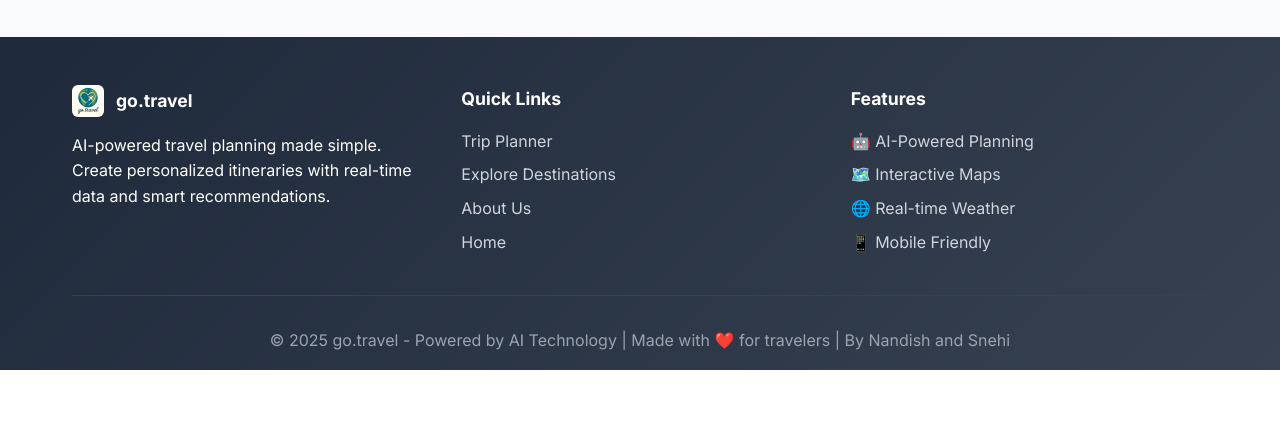
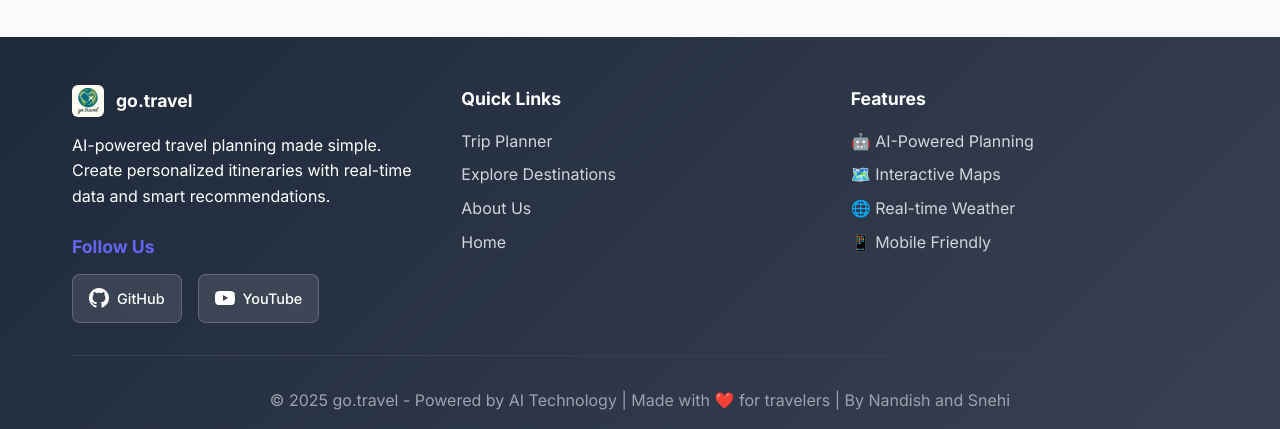
Before and after one commit to GoTravelCac/go.travel, a Flask app: page /about in a window 1280 px wide. Shown: the part 3900-4329 px from the top of the page. Before the commit the page ends 4270 px from the top, so only its background shows below. Run offline with Flask 3, Linux system fonts and the light colour scheme; some libraries are stand-ins or nearby versions.

Commit message:
Add YouTube and GitHub social media buttons to footer
- Added social media buttons section in footer with proper styling
- GitHub button links to repository: https://github.com/GoTravelCac/go.travel
- YouTube button links to channel: https://www.youtube.com/@gotravelcac
- Enhanced footer with hover effects and brand colors
- Responsive design with smooth animations
- SVG icons for GitHub and YouTube with proper accessibility

```diff
--- a/templates/base.html
+++ b/templates/base.html
@@ -329,6 +329,46 @@
             color: #9ca3af;
         }
 
+        /* Social Media Buttons */
+        .social-btn {
+            display: inline-flex;
+            align-items: center;
+            gap: 0.5rem;
+            padding: 0.75rem 1rem;
+            background: rgba(255, 255, 255, 0.1);
+            color: var(--white);
+            text-decoration: none;
+            border-radius: 8px;
+            font-size: 0.9rem;
+            font-weight: 500;
+            transition: all 0.3s ease;
+            border: 1px solid rgba(255, 255, 255, 0.2);
+        }
+
+        .social-btn:hover {
+            transform: translateY(-2px);
+            box-shadow: 0 4px 12px rgba(0, 0, 0, 0.3);
+            color: var(--white);
+        }
+
+        .github-btn:hover {
+            background: #333;
+            border-color: #333;
+        }
+
+        .youtube-btn:hover {
+            background: #ff0000;
+            border-color: #ff0000;
+        }
+
+        .social-btn svg {
+            transition: transform 0.2s ease;
+        }
+
+        .social-btn:hover svg {
+            transform: scale(1.1);
+        }
+
         /* Responsive */
         @media (max-width: 768px) {
             .nav-menu {
@@ -397,6 +437,25 @@
                         <h4 style="margin: 0;">go.travel</h4>
                     </div>
                     <p>AI-powered travel planning made simple. Create personalized itineraries with real-time data and smart recommendations.</p>
+
+                    <!-- Social Media Buttons -->
+                    <div class="social-buttons" style="margin-top: 1.5rem;">
+                        <h4 style="margin-bottom: 0.75rem; color: var(--primary-color);">Follow Us</h4>
+                        <div style="display: flex; gap: 1rem;">
+                            <a href="https://github.com/GoTravelCac/go.travel" target="_blank" rel="noopener noreferrer" class="social-btn github-btn" title="Visit our GitHub Repository">
+                                <svg width="20" height="20" viewBox="0 0 24 24" fill="currentColor">
+                                    <path d="M12 0c-6.626 0-12 5.373-12 12 0 5.302 3.438 9.8 8.207 11.387.599.111.793-.261.793-.577v-2.234c-3.338.726-4.033-1.416-4.033-1.416-.546-1.387-1.333-1.756-1.333-1.756-1.089-.745.083-.729.083-.729 1.205.084 1.839 1.237 1.839 1.237 1.07 1.834 2.807 1.304 3.492.997.107-.775.418-1.305.762-1.604-2.665-.305-5.467-1.334-5.467-5.931 0-1.311.469-2.381 1.236-3.221-.124-.303-.535-1.524.117-3.176 0 0 1.008-.322 3.301 1.23.957-.266 1.983-.399 3.003-.404 1.02.005 2.047.138 3.006.404 2.291-1.552 3.297-1.23 3.297-1.23.653 1.653.242 2.874.118 3.176.77.84 1.235 1.911 1.235 3.221 0 4.609-2.807 5.624-5.479 5.921.43.372.823 1.102.823 2.222v3.293c0 .319.192.694.801.576 4.765-1.589 8.199-6.086 8.199-11.386 0-6.627-5.373-12-12-12z"/>
+                                </svg>
+                                <span>GitHub</span>
+                            </a>
+                            <a href="https://www.youtube.com/@gotravelcac" target="_blank" rel="noopener noreferrer" class="social-btn youtube-btn" title="Subscribe to our YouTube Channel">
+                                <svg width="20" height="20" viewBox="0 0 24 24" fill="currentColor">
+                                    <path d="M23.498 6.186a3.016 3.016 0 0 0-2.122-2.136C19.505 3.545 12 3.545 12 3.545s-7.505 0-9.377.505A3.017 3.017 0 0 0 .502 6.186C0 8.07 0 12 0 12s0 3.93.502 5.814a3.016 3.016 0 0 0 2.122 2.136c1.871.505 9.376.505 9.376.505s7.505 0 9.377-.505a3.015 3.015 0 0 0 2.122-2.136C24 15.93 24 12 24 12s0-3.93-.502-5.814zM9.545 15.568V8.432L15.818 12l-6.273 3.568z"/>
+                                </svg>
+                                <span>YouTube</span>
+                            </a>
+                        </div>
+                    </div>
                 </div>
                 <div class="footer-section">
                     <h4>Quick Links</h4>
```
Also changed, not shown: FLIGHT_API_PLAN.md (added), flight_service.py (added), templates/api.html (deleted).
